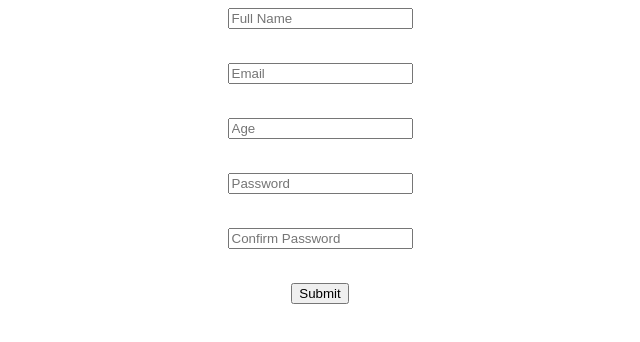
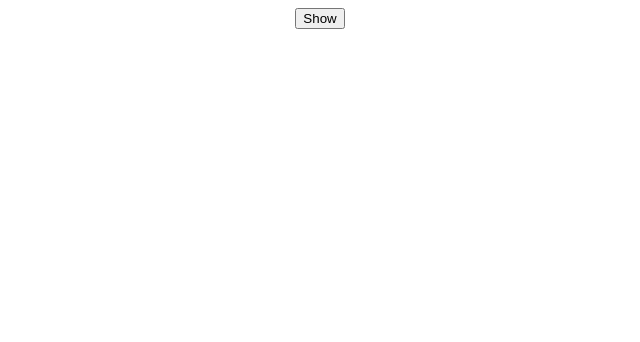
Before and after one commit to betoside/React-Beginners-8H-PedroTech, a React (Create React App) app: page / in a window 1280 px wide. Shown: the top 342 px of the page, without its empty margins (320-960 px from the left). Built offline with nearby package versions, Linux system fonts and the light colour scheme.

Commit message:
finalizado exemplo 1: show/hide

```diff
--- a/src/App.js
+++ b/src/App.js
@@ -1,11 +1,19 @@
 import './App.css';
-import { Form } from './components/Form';
+import { useToggle } from './components/useToggle';
 
 function App() {
 
+  const {state: isVisible, toggle} = useToggle();
+
   return (
     <div className="App">
-      <Form />
+
+      <button onClick={toggle}>
+        {!isVisible ? 'Show' : 'Hide'}
+      </button>
+
+      {isVisible && <h1>Hidden text</h1>}
+
     </div>
   );
 
--- /dev/null
+++ b/src/components/useToggle.js
@@ -0,0 +1,12 @@
+import { useState } from "react";
+
+export const useToggle = (initialVal = false) => {
+    const [state, setState] = useState(initialVal);
+
+    const toggle = () => {
+        setState((prev) => !prev);
+    }
+
+    return {state, toggle};
+
+}
```
Also changed, not shown: src/components/Cat.js (added, +16 -0 lines).
